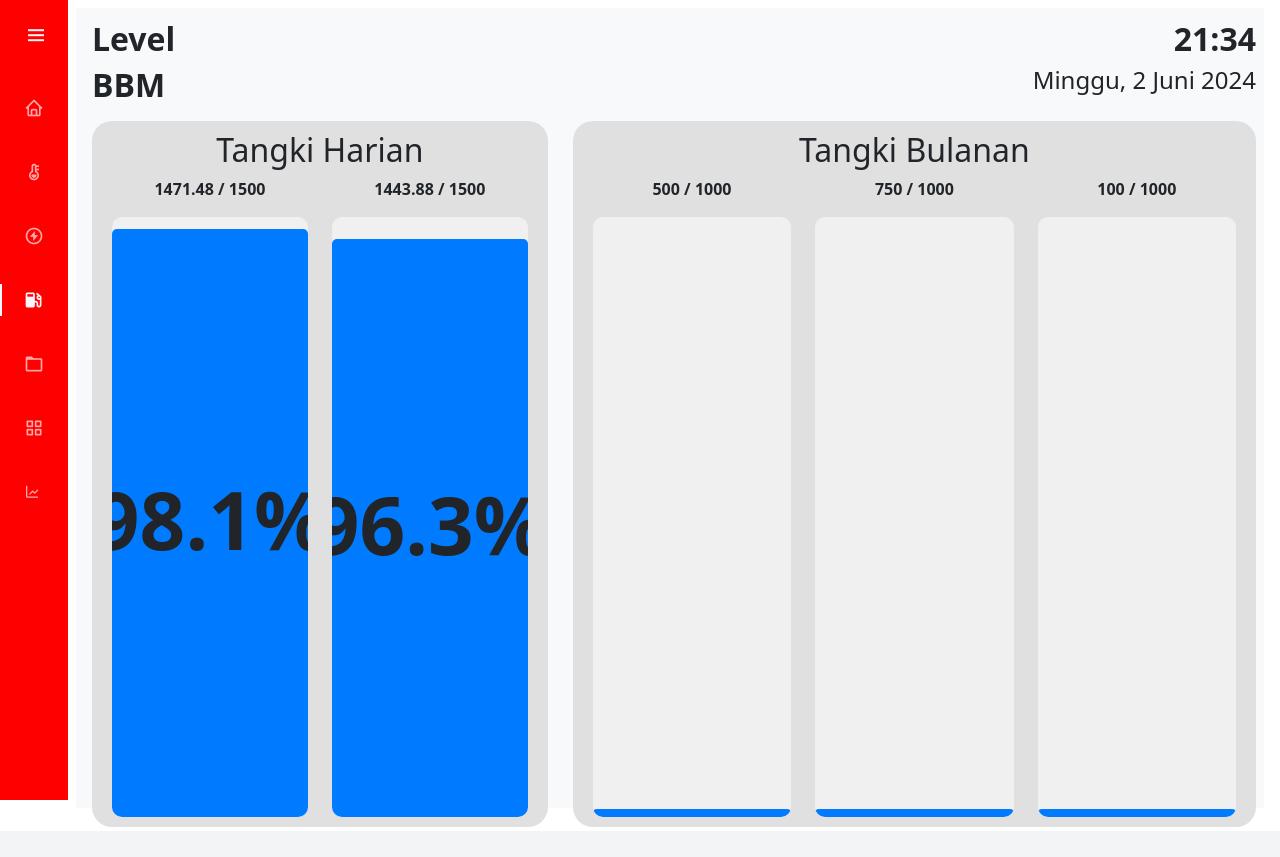
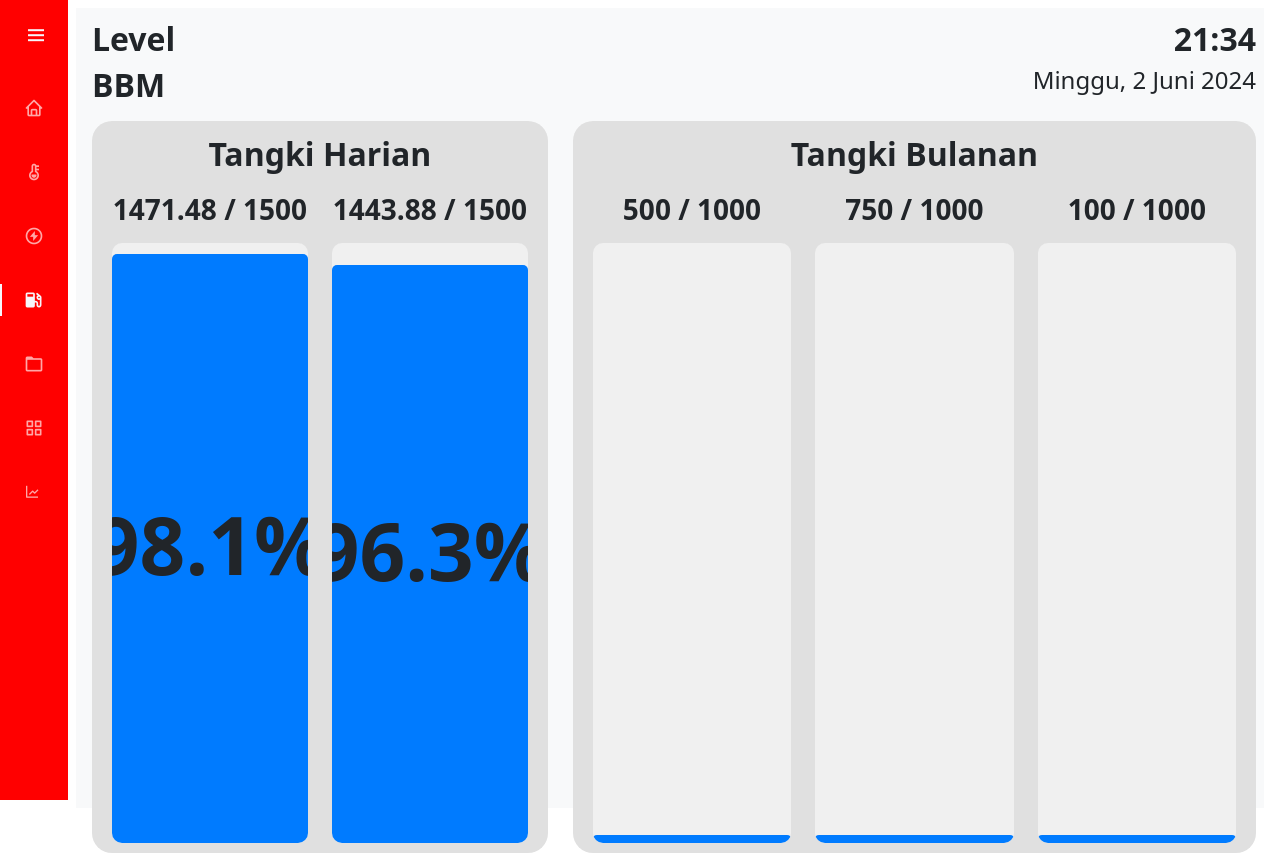
Before and after one commit to BlacklistX20/dashboard-ttc, a CodeIgniter app: page /dashboard-ttc/Pages/fuel in a window 1280 px wide. Before the commit the page ends 831 px from the top, so only its background shows below. Run offline with CodeIgniter, Linux system fonts and the light colour scheme; data comes from the database, SQL or seed files in the repository; some libraries are stand-ins or nearby versions.

Commit message:
make tank value font larger

```diff
--- a/application/views/content/contentFuel.php
+++ b/application/views/content/contentFuel.php
@@ -1,9 +1,9 @@
 <div class="tank-container">
    <div class="tankDaily text-center cardCustom">
-      <h2>Tangki Harian</h2>
+      <h2 class="my-1 fw-bold">Tangki Harian</h2>
       <div class="row">
          <div class="col-6">
-            <p class="tank-label"><span id="tank1Value"></span> / <span id="tank1Max">1500</span></p>
+            <h3 class="tank-label my-3"><span id="tank1Value"></span> / <span id="tank1Max">1500</span></h3>
             <div class="tank-bar">
                <div id="tank1-level" class="tank-level d-flex justify-content-center align-items-center" style="background-color: #007bff;">
                   <h1 class="display-1 fw-bold" id="tank1-percent"></h1>
@@ -11,7 +11,7 @@
             </div>
          </div>
          <div class="col-6">
-            <p class="tank-label"><span id="tank2Value">1000</span> / <span>1500</span></p>
+            <h3 class="tank-label my-3"><span id="tank2Value"></span> / <span>1500</span></h3>
             <div class="tank-bar">
                <div id="tank2-level" class="tank-level d-flex justify-content-center align-items-center" style="background-color: #007bff;">
                   <h1 class="display-1 fw-bold" id="tank2-percent"></h1>
@@ -21,10 +21,10 @@
       </div>
    </div>
    <div class="tankmonthly text-center cardCustom">
-      <h2>Tangki Bulanan</h2>
+      <h2 class="my-1 fw-bold">Tangki Bulanan</h2>
       <div class="row">
          <div class="col-4">
-            <p class="tank-label"><span id="tank3Value">500</span> / <span>1000</span></p>
+            <h3 class="tank-label my-3"><span id="tank3Value">500</span> / <span>1000</span></h3>
             <div class="tank-bar">
                <div id="tank3-level" class="tank-level d-flex justify-content-center align-items-center" style="background-color: #007bff;">
                   <h1 class="display-1 fw-bold" id="tank3-percent"></h1>
@@ -32,7 +32,7 @@
             </div>
          </div>
          <div class="col-4">
-            <p class="tank-label"><span id="tank4Value">750</span> / <span>1000</span></p>
+            <h3 class="tank-label my-3"><span id="tank4Value">750</span> / <span>1000</span></h3>
             <div class="tank-bar">
                <div id="tank4-level" class="tank-level d-flex justify-content-center align-items-center" style="background-color: #007bff;">
                   <h1 class="display-1 fw-bold" id="tank4-percent"></h1>
@@ -40,7 +40,7 @@
             </div>
          </div>
          <div class="col-4">
-            <p class="tank-label"><span id="tank5Value">100</span> / <span>1000</span></p>
+            <h3 class="tank-label my-3"><span id="tank5Value">100</span> / <span>1000</span></h3>
             <div class="tank-bar">
                <div id="tank5-level" class="tank-level d-flex justify-content-center align-items-center" style="background-color: #007bff;">
                   <h1 class="display-1 fw-bold" id="tank5-percent"></h1>
```
